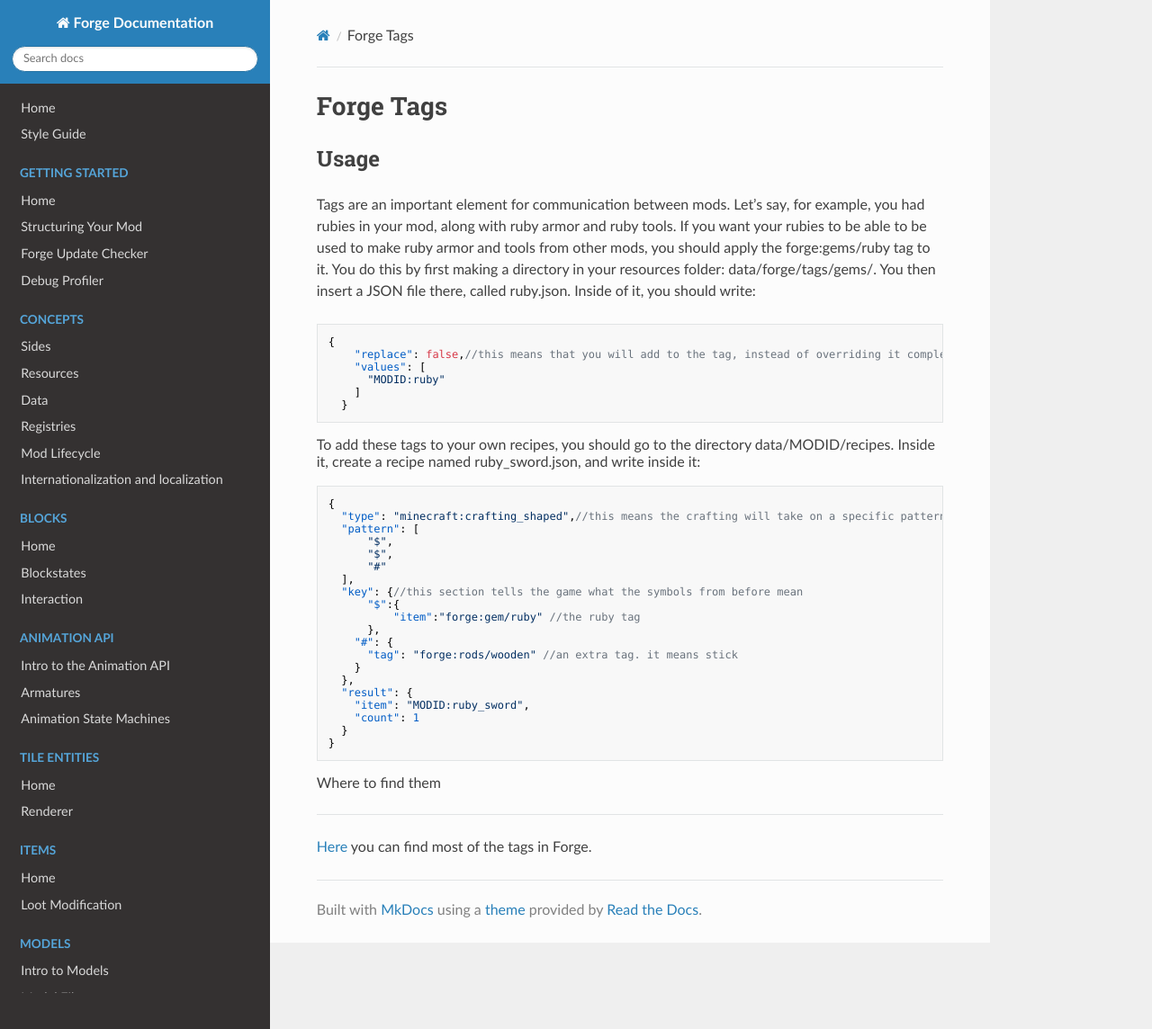
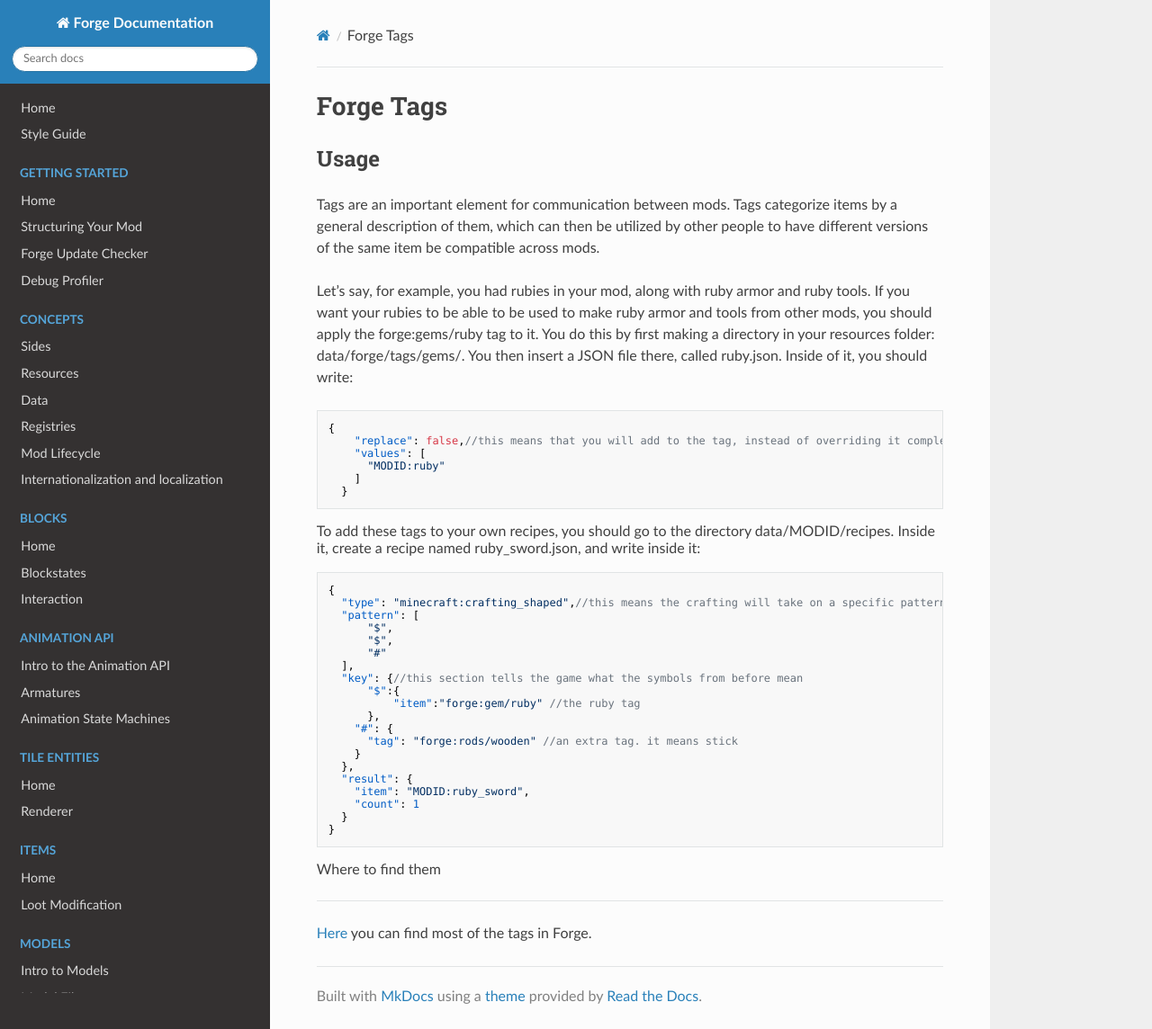
Before and after one commit to MinecraftForge/Documentation, an MkDocs documentation site: the page built from docs/forgetags/tags.md, in a window 1280 px wide and 1144 px high. Shown: the whole window at 90% size. Built offline with MkDocs 1.6.1, drawn with Linux system fonts in a browser that asks for light colours; nearby versions of some CDN libraries.

Commit message:
Update tags.md

````diff
--- a/docs/forgetags/tags.md
+++ b/docs/forgetags/tags.md
@@ -2,7 +2,9 @@ Forge Tags
 ====
 Usage
 ---
-Tags are an important element for communication between mods. Let's say, for example, you had rubies in your mod, along with ruby armor and ruby tools. If you want your rubies to be able to be used to make ruby armor and tools from other mods, you should apply the forge:gems/ruby tag to it. You do this by first making a directory in your resources folder: data/forge/tags/gems/. You then insert a JSON file there, called ruby.json. Inside of it, you should write:
+Tags are an important element for communication between mods. Tags categorize items by a general description of them, which can then be utilized by other people to have different versions of the same item be compatible across mods.
+
+Let's say, for example, you had rubies in your mod, along with ruby armor and ruby tools. If you want your rubies to be able to be used to make ruby armor and tools from other mods, you should apply the forge:gems/ruby tag to it. You do this by first making a directory in your resources folder: data/forge/tags/gems/. You then insert a JSON file there, called ruby.json. Inside of it, you should write:
 
 ```
 {
````
